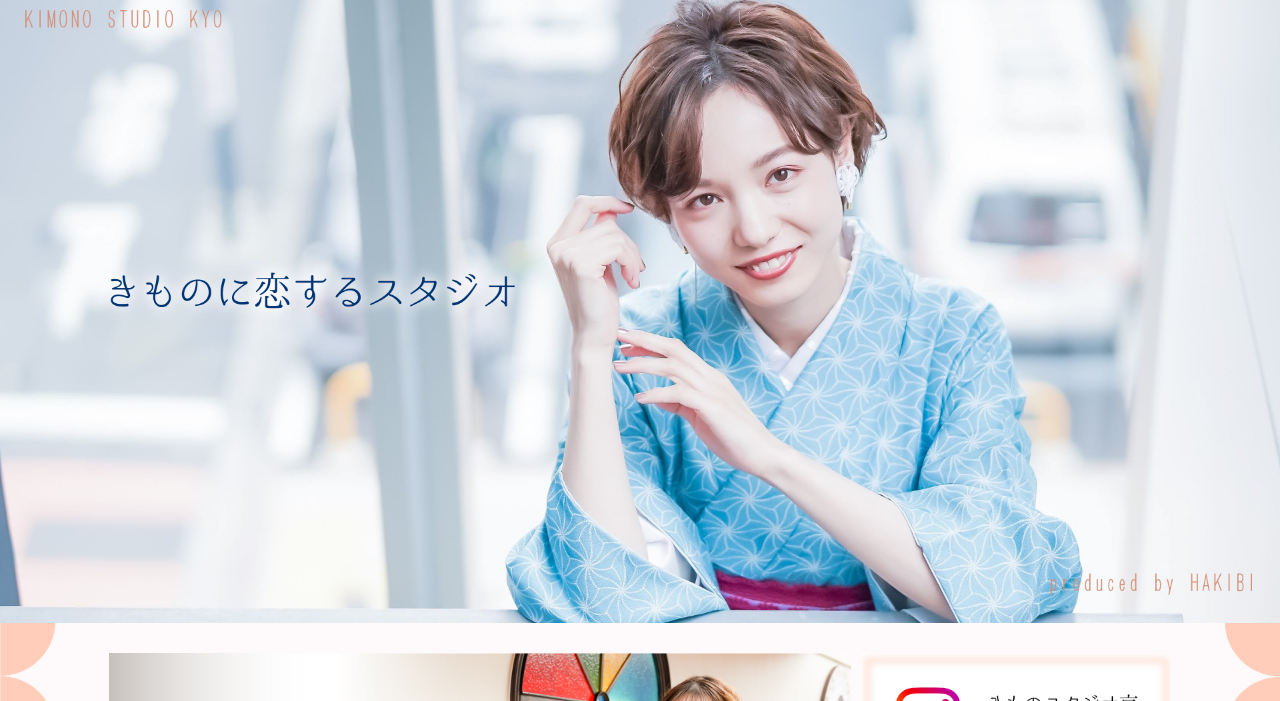
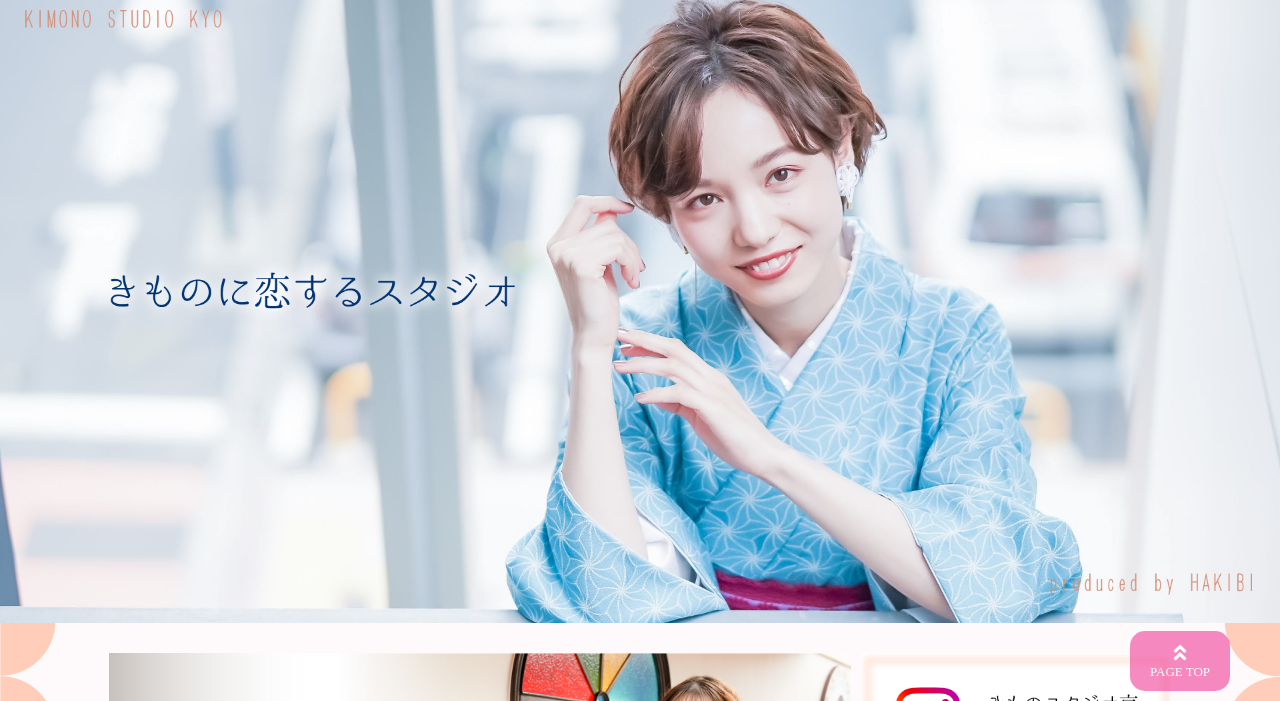
Before and after one commit to hakubikurage/project, a plain HTML site: page index.html in a window 1280 px wide. Shown: the part 99-800 px from the top of the page. Drawn offline with nearby package versions, Linux system fonts and the light colour scheme.

Commit message:
ページトップへのボタン追加。ただコピペはダメだから微調整＆もっかい復習

```diff
--- a/css/style.css
+++ b/css/style.css
@@ -142,3 +142,49 @@ footer p {
 .footer-access-body {
   width: 25%;
 }
+
+#page_top{
+  width: 100px;
+  height: 60px;
+  position: fixed;
+  right: 50px;
+  bottom: 10px;
+  background: #ef3f98;
+  opacity: 0.6;
+  border-radius: 15px;
+}
+#page_top a{
+  position: relative;
+  display: block;
+  width: 100px;
+  height: 60px;
+  text-decoration: none;
+}
+#page_top a::before{
+  font-family: 'Font Awesome 5 Free';
+  font-weight: 900;
+  content: '\f102';
+  font-size: 20px;
+  color: #fff;
+  position: absolute;
+  width: 25px;
+  height: 25px;
+  top: -25px;
+  bottom: 0;
+  right: 0;
+  left: 0;
+  margin: auto;
+  text-align: center;
+}
+#page_top a::after{
+  content: 'PAGE TOP';
+  font-size: 13px;
+  color: #fff;
+  position: absolute;
+  top: 30px;
+  bottom: 0;
+  right: 0;
+  left: 0;
+  margin: auto;
+  text-align: center;
+}
--- a/index.html
+++ b/index.html
@@ -9,6 +9,7 @@
   <link rel="icon" type="image/png" href="images/favicon.png">
   <link rel="stylesheet" href="css/reset.css">
   <link rel="stylesheet" href="css/style.css">
+  <link rel="stylesheet" href="https://use.fontawesome.com/releases/v5.6.4/css/all.css">
   <script src="https://cdnjs.cloudflare.com/ajax/libs/bodymovin/5.5.9/lottie.min.js" type="text/javascript"></script>
 
 </head>
@@ -58,7 +59,7 @@
 
 
 
-
+<div id="page_top"><a href="#"></a></div>
 
 
 <!-- /////ここからフッター////////// -->
```
